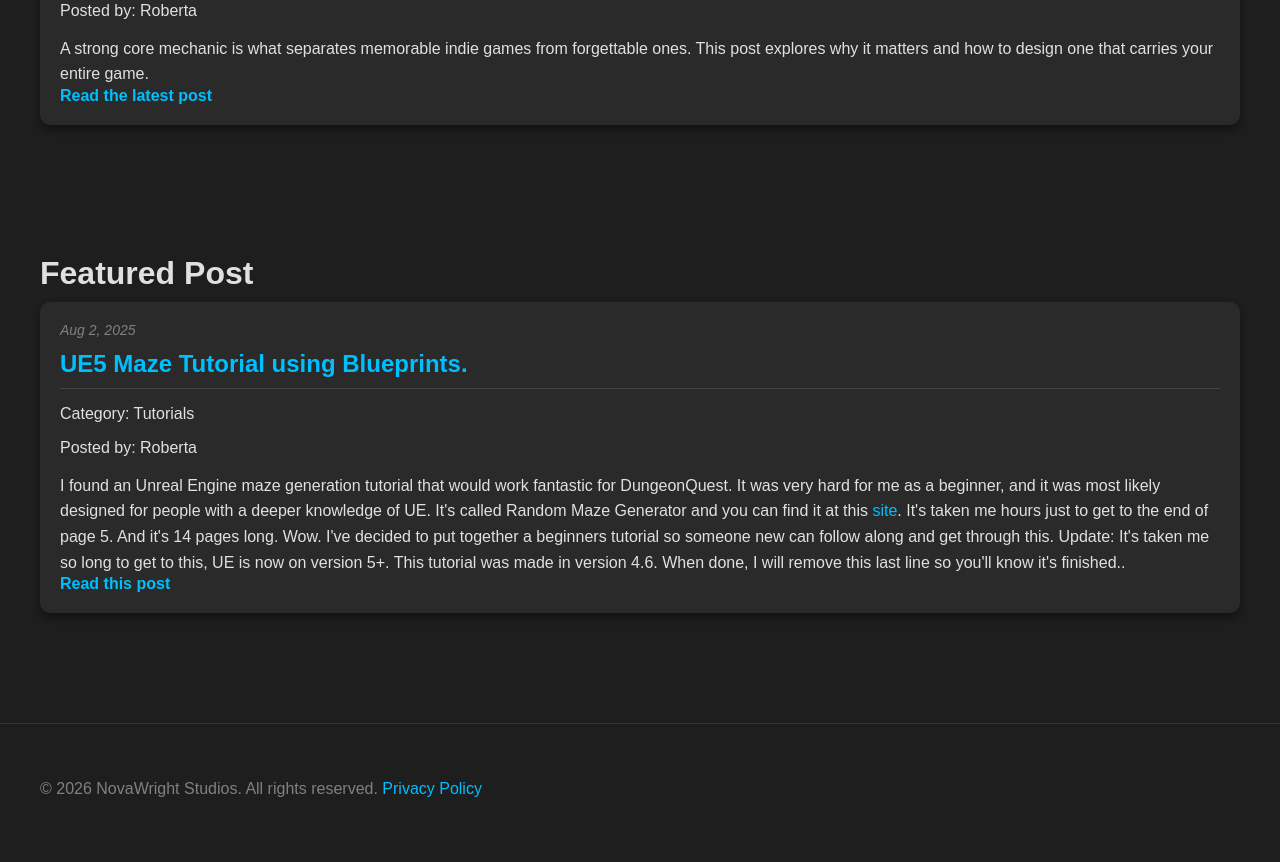
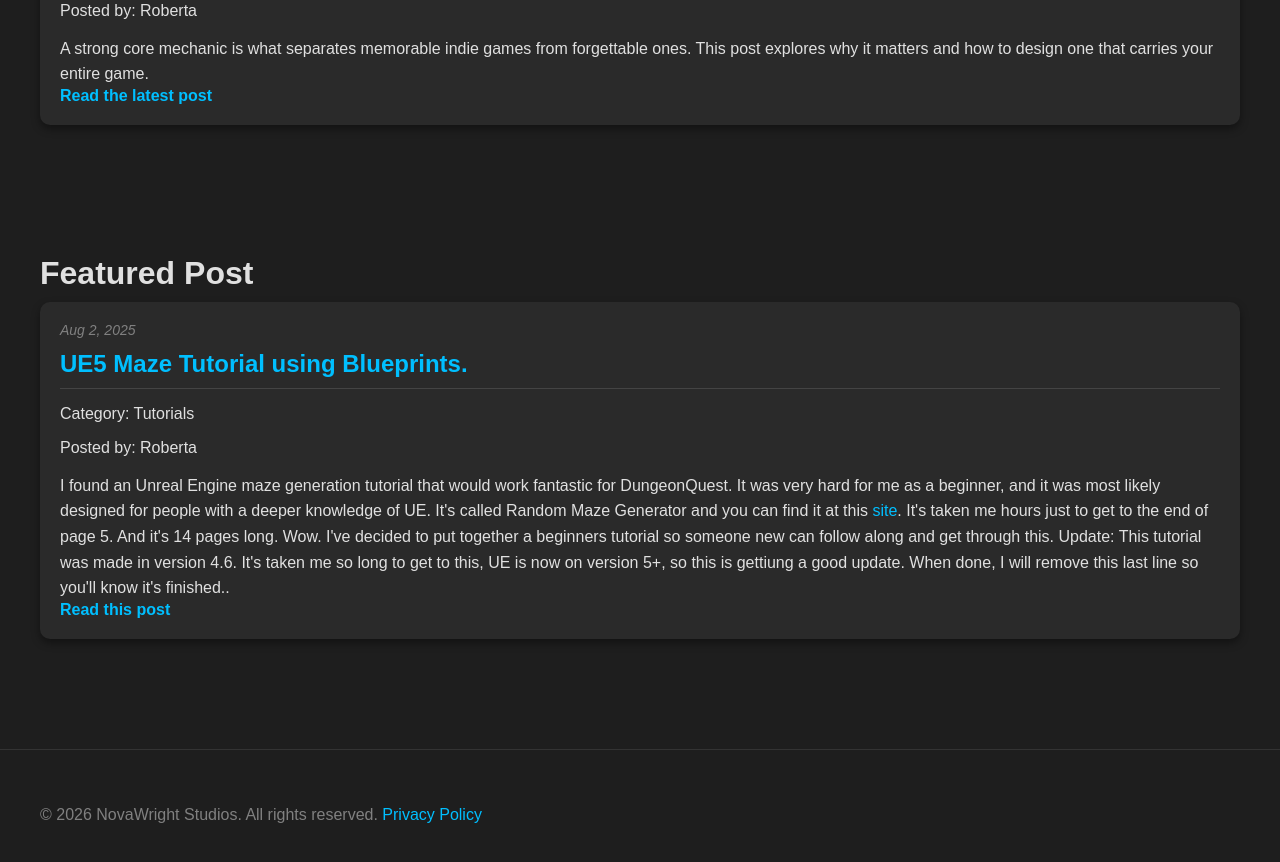
Before and after one commit to ScriptureExamined/NovawrightStudios, a Jekyll site: the page built from index.html, in a window 1280 px wide and 900 px high, scrolled down 1477 px. Shown: the top 862 px of the window. Built offline with Jekyll 4.4.1, drawn with Linux system fonts in a browser that asks for light colours.

Commit message:
Update 2025-08-02-UE5-Maze-Tutorial-using-Blueprints.md

```diff
--- a/_posts/2025-08-02-UE5-Maze-Tutorial-using-Blueprints.md
+++ b/_posts/2025-08-02-UE5-Maze-Tutorial-using-Blueprints.md
@@ -8,7 +8,7 @@ featured: true
 excerpt: >
   I found an Unreal Engine maze generation tutorial that would work fantastic for DungeonQuest. It was very hard for me as a beginner, and it was most likely designed for people with a deeper knowledge of UE. It's called Random Maze Generator and you can find it at this <a href="https://voxagon.blogspot.com/2015/02/ue4-tutorial-random-maze-generator.html" target="_blank" rel="noopener noreferrer">site</a>. It's taken me hours just to get to the end of page 5. And it's 14 pages long. Wow. I've decided to put together a beginners tutorial so someone new can follow along and get through this.
 
-  Update: It's taken me so long to get to this, UE is now on version 5+. This tutorial was made in version 4.6.   When done, I will remove this last line so you'll know it's finished..
+  Update: This tutorial was made in version 4.6. It's taken me so long to get to this, UE is now on version 5+, so this is gettiung a good update.  When done, I will remove this last line so you'll know it's finished..
 ---
 
 # Building a Procedural Maze Generator in UE5 Blueprints — Part 1
```
